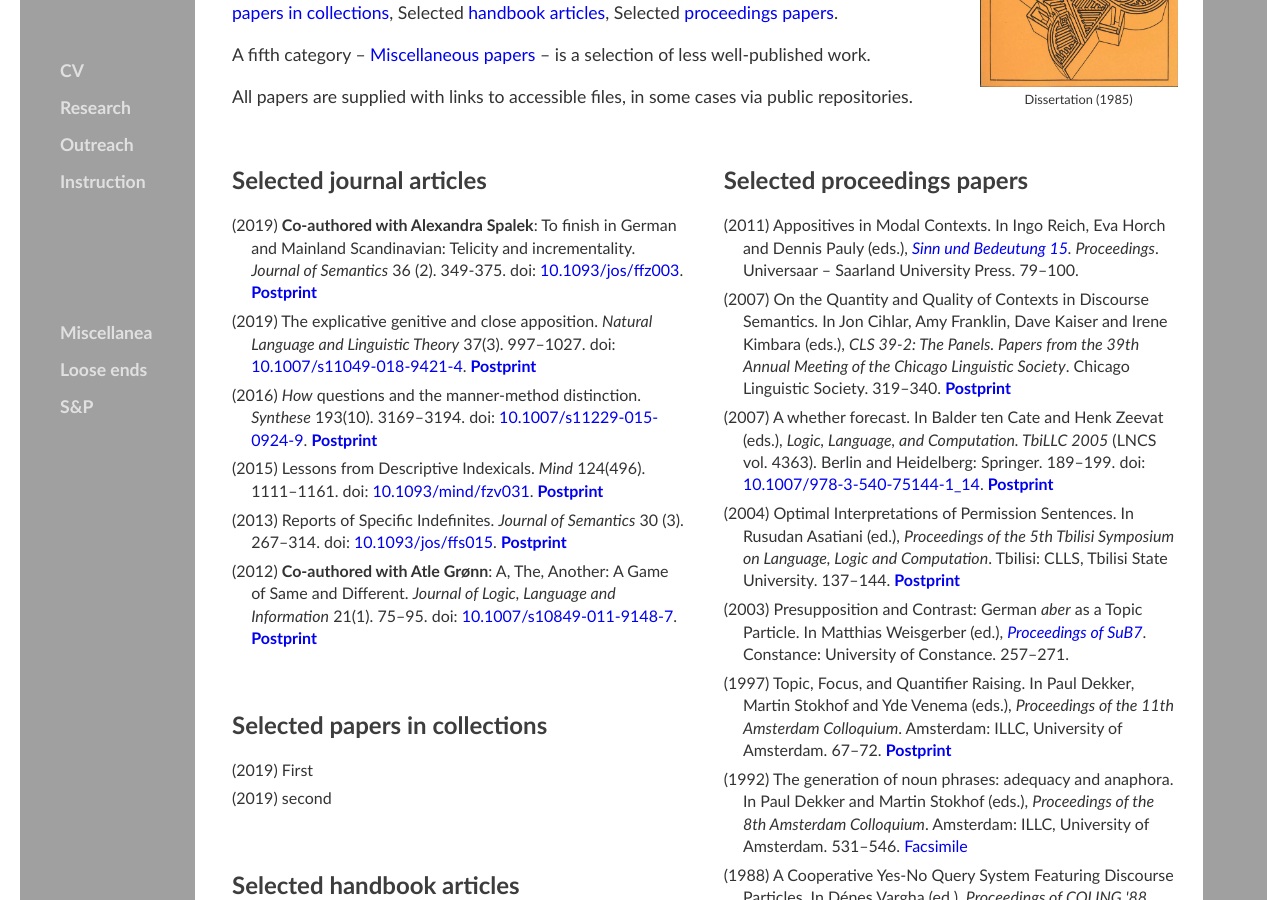
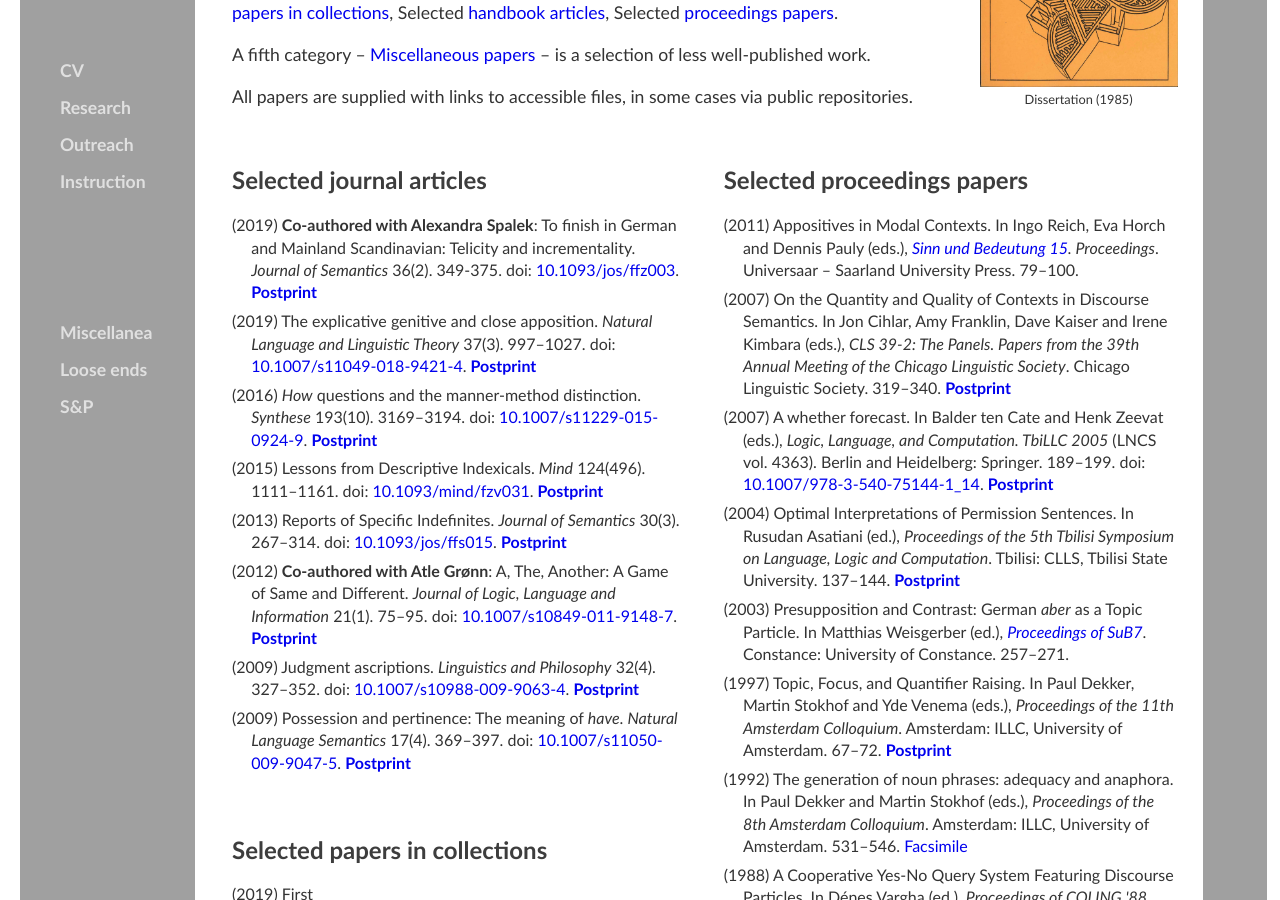
Before and after one commit to kjelljs/kjelljs.github.io, a Jekyll site: the page built from research/index.html, in a window 1280 px wide and 900 px high, scrolled down 315 px. Built offline with Jekyll 4.4.1, drawn with Linux system fonts in a browser that asks for light colours.

Commit message:
Update index.html

```diff
--- a/research/index.html
+++ b/research/index.html
@@ -27,12 +27,14 @@ figcaption {
 <div class="left"></br>
     <h2 id="jour">Selected journal articles</h2>
 	    <ul id="pubs">
-		    <li>(2019) <b>Co-authored with Alexandra Spalek</b>: To finish in German and Mainland Scandinavian: Telicity and incrementality. <i>Journal of Semantics</i> 36 (2). 349-375. doi: <a href="https://doi.org/10.1093/jos/ffz003">10.1093/jos/ffz003</a>. <a href="/pdf/Fertig_JoS.pdf"><b>Postprint</b></a></li>
+		    <li>(2019) <b>Co-authored with Alexandra Spalek</b>: To finish in German and Mainland Scandinavian: Telicity and incrementality. <i>Journal of Semantics</i> 36(2). 349-375. doi: <a href="https://doi.org/10.1093/jos/ffz003">10.1093/jos/ffz003</a>. <a href="/pdf/Fertig_JoS.pdf"><b>Postprint</b></a></li>
 		    <li>(2019) The explicative genitive and close apposition. <i>Natural Language and Linguistic Theory</i> 37(3). 997–1027. doi: <a href="https://doi.org/10.1007/s11049-018-9421-4">10.1007/s11049-018-9421-4</a>. <a href="/pdf/genexR3.pdf"><b>Postprint</b></a></li>
 		    <li>(2016) <i>How</i> questions and the manner-method distinction. <i>Synthese</i> 193(10). 3169–3194. doi: <a href="https://doi.org/10.1007/s11229-015-0924-9">10.1007/s11229-015-0924-9</a>. <a href="/pdf/HowQ4.pdf"><b>Postprint</b></a></li>
 		    <li>(2015) Lessons from Descriptive Indexicals. <i>Mind</i> 124(496). 1111–1161. doi: <a href="https://doi.org/10.1093/mind/fzv031">10.1093/mind/fzv031</a>. <a href="/pdf/LdescMar2014CE.pdf"><b>Postprint</b></a></li>
-		    <li>(2013) Reports of Specific Indefinites. <i>Journal of Semantics</i> 30 (3). 267–314. doi: <a href="https://doi.org/10.1093/jos/ffs015">10.1093/jos/ffs015</a>. <a href="/pdf/Respecfin.pdf"><b>Postprint</b></a></li>
+		    <li>(2013) Reports of Specific Indefinites. <i>Journal of Semantics</i> 30(3). 267–314. doi: <a href="https://doi.org/10.1093/jos/ffs015">10.1093/jos/ffs015</a>. <a href="/pdf/Respecfin.pdf"><b>Postprint</b></a></li>
 		    <li>(2012) <b>Co-authored with Atle Grønn</b>: A, The, Another: A Game of Same and Different. <i>Journal of Logic, Language and Information</i> 21(1). 75–95. doi: <a href="https://doi.org/10.1007/s10849-011-9148-7">10.1007/s10849-011-9148-7</a>. <a href="/pdf/GroSae.pdf"><b>Postprint</b></a></li>
+		    <li>(2009) Judgment ascriptions. <i>Linguistics and Philosophy</i> 32(4). 327–352. doi: <a href="https://doi.org/10.1007/s10988-009-9063-4">10.1007/s10988-009-9063-4</a>. <a href="/pdf/Jua.pdf"><b>Postprint</b></a></li>
+		    <li>(2009) Possession and pertinence: The meaning of <i>have</i>. <i>Natural Language Semantics</i> 17(4). 369–397. doi: <a href="https://doi.org/10.1007/s11050-009-9047-5">10.1007/s11050-009-9047-5</a>. <a href="/pdf/Jua.pdf"><b>Postprint</b></a></li>
     </ul>
 </br>
     <h2 id="coll">Selected papers in collections</h2>
```
